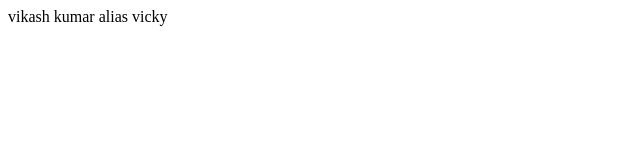
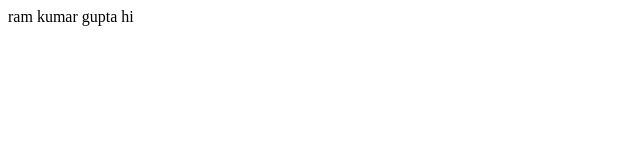
Before and after one commit to vicky5a7/demo, a plain HTML site: page index.html in a window 1280 px wide. Shown: the full height of the page, 0-640 px from the left. Drawn offline with Linux system fonts and the light colour scheme.

Commit message:
second time

```diff
--- a/index.html
+++ b/index.html
@@ -1,4 +1,10 @@
+<!DOCTYPE html>
 <html>
-vikash kumar
-alias vicky
+<head>
+	<title>vikash</title>
+</head>
+<body>
+ram kumar gupta
+hi
+</body>
 </html>
```
